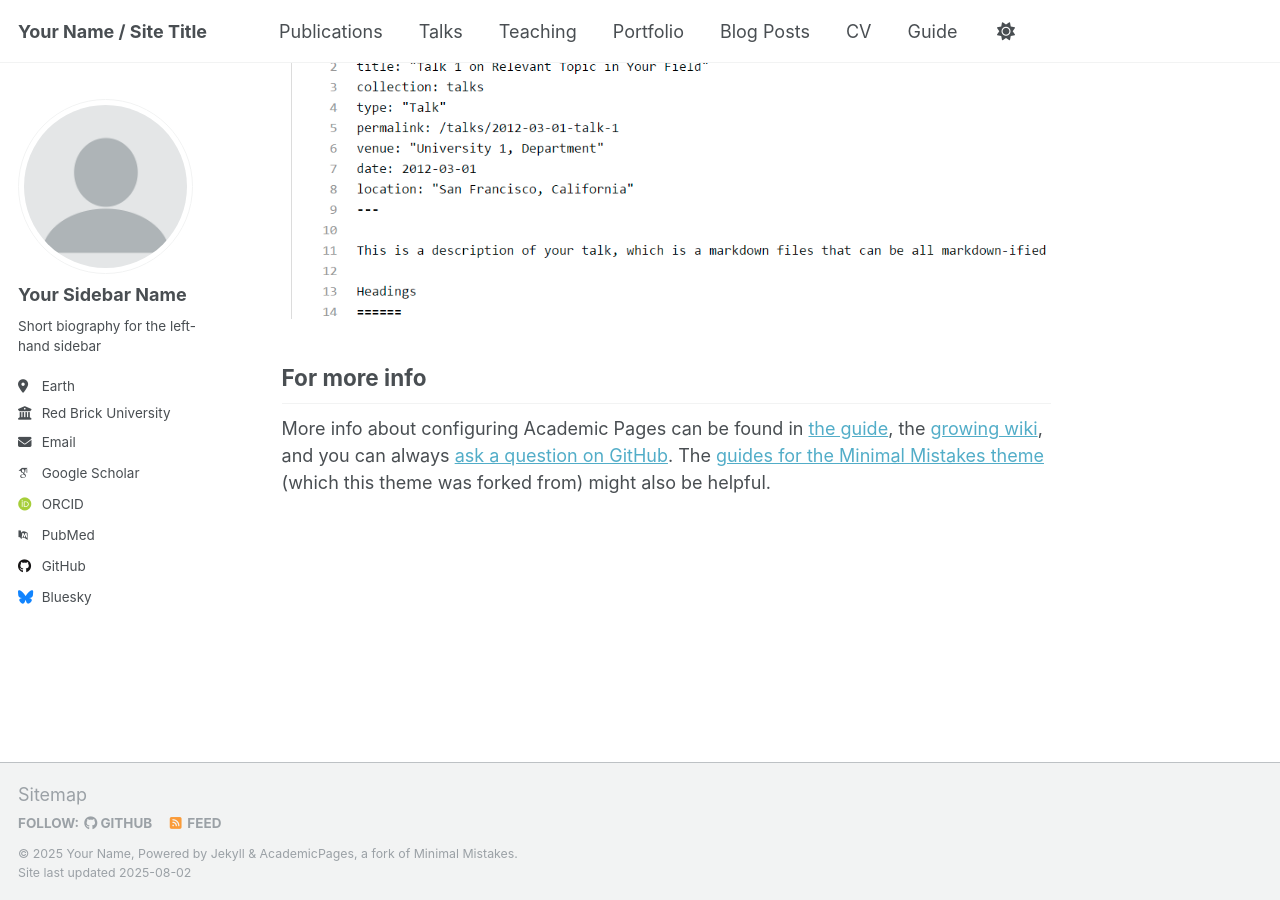
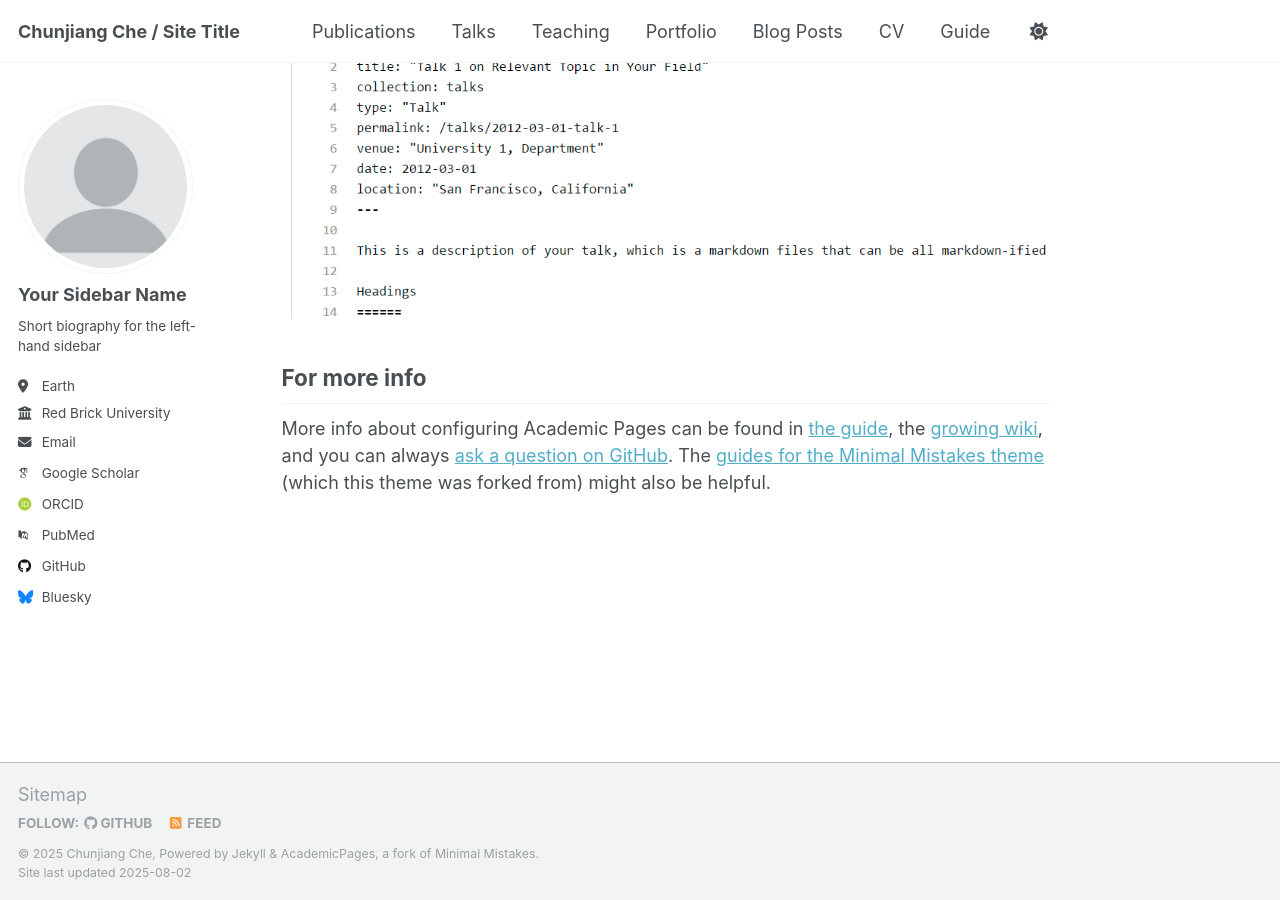
Before and after one commit to ChunjiangChe/ChunjiangChe.github.io, a Jekyll site: the page built from _pages/about.md, in a window 1280 px wide and 900 px high, scrolled down 2880 px. Built offline with Jekyll 4.4.1, drawn with Linux system fonts in a browser that asks for light colours; some web fonts are replaced; a script that is not in the unit is left out.

Commit message:
Update _config.yml

```diff
--- a/_config.yml
+++ b/_config.yml
@@ -9,13 +9,13 @@
 # Basic Site Settings
 locale                   : "en-US"
 site_theme               : "default"
-title                    : "Your Name / Site Title"
+title                    : "Chunjiang Che / Site Title"
 title_separator          : "-"
-name                     : &name "Your Name"
+name                     : &name "Chunjiang Che"
 description              : &description "personal description"
-url                      : https://academicpages.github.io # the base hostname & protocol for your site e.g. "https://[your GitHub username].github.io" or if you already have some other page hosted on Github then use "https://[your GitHub username].github.io/[Your Repo Name]"
+url                      : https://ChunjiangChe.github.io # the base hostname & protocol for your site e.g. "https://[your GitHub username].github.io" or if you already have some other page hosted on Github then use "https://[your GitHub username].github.io/[Your Repo Name]"
 baseurl                  : "" # the subpath of your site, e.g. "/blog"
-repository               : "academicpages/academicpages.github.io"
+repository               : "ChunjiangChe/ChunjiangChe.github.io"
 
 # Site Author - The following control what appear as part of the author content on the side bar.
 #               If a field is blank the icon and link will not appear, otherwise it will be shown.
```
